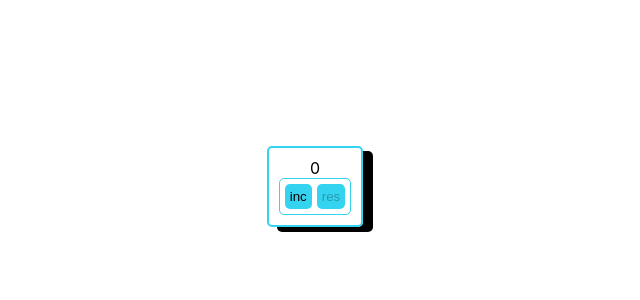
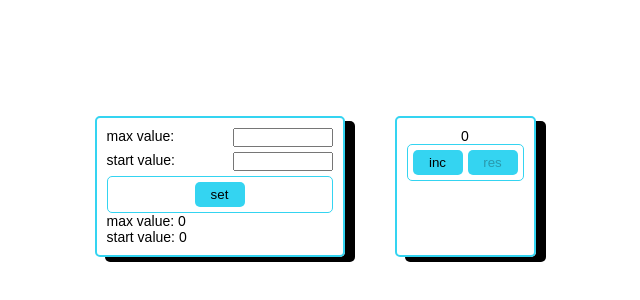
Before and after one commit to FilippSM/counter-sprint-one, a React (Create React App) app: page / in a window 1280 px wide. Shown: the part 214-514 px from the top of the page, without its empty margins (300-940 px from the left). Built offline with nearby package versions, Linux system fonts and the light colour scheme.

Commit message:
add setCounter

```diff
--- a/src/App.tsx
+++ b/src/App.tsx
@@ -1,34 +1,12 @@
-import React, { useState } from 'react';
-import './App.css';
-import { Button } from './component/Button';
-import { Tablo } from './component/Tablo';
-import styles from './styles.module.css';
+import { Counter } from './sections/counter/Counter';
+import { SetCounter } from './sections/setCounter/SetCounter';
 
 function App() {
 
-  const maxValue = 5;
-  const minValue = 0;
-
-  const [count, setCount] = useState<number>(minValue);
-
-
-  const increment = () => {
-    setCount(prevCount => prevCount + 1);
-  };
-
-  const reset = () => {
-    setCount(minValue);
-  };
-
-
-
   return (
-    <div className={styles.box}>
-      <Tablo currentCount={count} maxCount={maxValue}/>
-      <div className={styles.button_container}>
-        <Button callBack={increment} name={"inc"} disabled={count >= maxValue}/>
-        <Button callBack={reset} name={"res"} disabled={count === minValue}/>
-      </div>
+    <div style={{ display: 'flex' }}>
+      <SetCounter/>
+      <Counter/>
     </div>
   );
 }
--- a/src/component/Button.tsx
+++ b/src/component/Button.tsx
@@ -3,7 +3,7 @@ import styles from './styles.module.css';
 type ButtonPropsType = {
     callBack: () => void
     name: string
-    disabled: boolean
+    disabled?: boolean
 };
 
 
--- a/src/component/styles.module.css
+++ b/src/component/styles.module.css
@@ -4,6 +4,7 @@
     background-color: #34d4f1;
     padding: 5px;
     /* color: black;    */
+    width: 50px;
 }
 
 .disabled {
--- a/src/index.css
+++ b/src/index.css
@@ -8,9 +8,9 @@
 
 body {
   margin: 0;
-  font-family: 'Nunito', -apple-system, BlinkMacSystemFont, 'Segoe UI', 'Roboto', 'Oxygen',
-    'Ubuntu', 'Cantarell', 'Fira Sans', 'Droid Sans', 'Helvetica Neue',
-    sans-serif;
+  font-family: 'Arial', sans-serif;
+  font-size: 14px;
+
   -webkit-font-smoothing: antialiased;
   -moz-osx-font-smoothing: grayscale;
 
--- /dev/null
+++ b/src/sections/counter/Counter.tsx
@@ -0,0 +1,32 @@
+import { useState } from "react";
+import styles from './styles.module.css';
+import { Tablo } from "../../component/Tablo";
+import { Button } from "../../component/Button";
+
+export const Counter = () => {
+    const maxValue = 5;
+    const minValue = 0;
+
+    const [count, setCount] = useState<number>(minValue);
+
+
+    const increment = () => {
+        setCount(prevCount => prevCount + 1);
+    };
+
+    const reset = () => {
+        setCount(minValue);
+    };
+
+
+
+    return (
+        <div className={styles.box}>
+            <Tablo currentCount={count} maxCount={maxValue} />
+            <div className={styles.button_container}>
+                <Button callBack={increment} name={"inc"} disabled={count >= maxValue} />
+                <Button callBack={reset} name={"res"} disabled={count === minValue} />
+            </div>
+        </div>
+    )
+}
--- /dev/null
+++ b/src/sections/setCounter/SetCounter.tsx
@@ -0,0 +1,39 @@
+import { useState } from "react";
+import styles from './styles.module.css';
+import { Tablo } from "../../component/Tablo";
+import { Button } from "../../component/Button";
+
+export const SetCounter = () => {
+
+
+    const maxValue = 0;
+    const minValue = 0;
+
+    const [countMax, setCountMax] = useState<number>(maxValue);
+    const [countMin, setCountMin] = useState<number>(minValue);
+
+
+    const setNumbers = () => {
+
+
+    };
+
+
+    return (
+        <div className={styles.box}>
+            <label>
+                <span>max value: </span>
+                <input type="number" /* value={0} */ onChange={e => {setCountMax(Number(e.currentTarget.value))}}/>
+            </label>
+            <label>
+                <span>start value: </span>
+                <input type="number" /* value={0} */ onChange={e => {setCountMin(Number(e.currentTarget.value))}}/>
+            </label>
+            <div className={styles.button_container}>
+                <Button callBack={setNumbers} name={"set"} /* disabled={count >= maxValue} */ />
+            </div>
+            <div>max value: {countMax}</div>
+            <div>start value: {countMin}</div>
+        </div>
+    )
+}
--- /dev/null
+++ b/src/sections/setCounter/styles.module.css
@@ -0,0 +1,33 @@
+.box {
+    padding: 30px;
+    display: flex;
+    flex-direction: column;
+    margin-right: 50px;
+    border: 2px solid #34d4f1;
+    border-radius: 5px;
+    padding: 10px;
+    box-shadow: 10px 5px 0px;
+    min-width: 250px;
+/*     width: 100% */
+}
+
+.button_container {
+    padding: 5px;
+    display: flex;
+    gap: 5px;
+    border: 1px solid #34d4f1;
+    border-radius: 5px;
+    justify-content: center;
+}
+
+
+
+input {
+    width: 100px;
+}
+
+label {
+    display: flex;
+    justify-content: space-between;
+    padding-bottom: 5px;
+}
```
Also changed, not shown: src/sections/counter/styles.module.css (renamed from src/styles.module.css).
